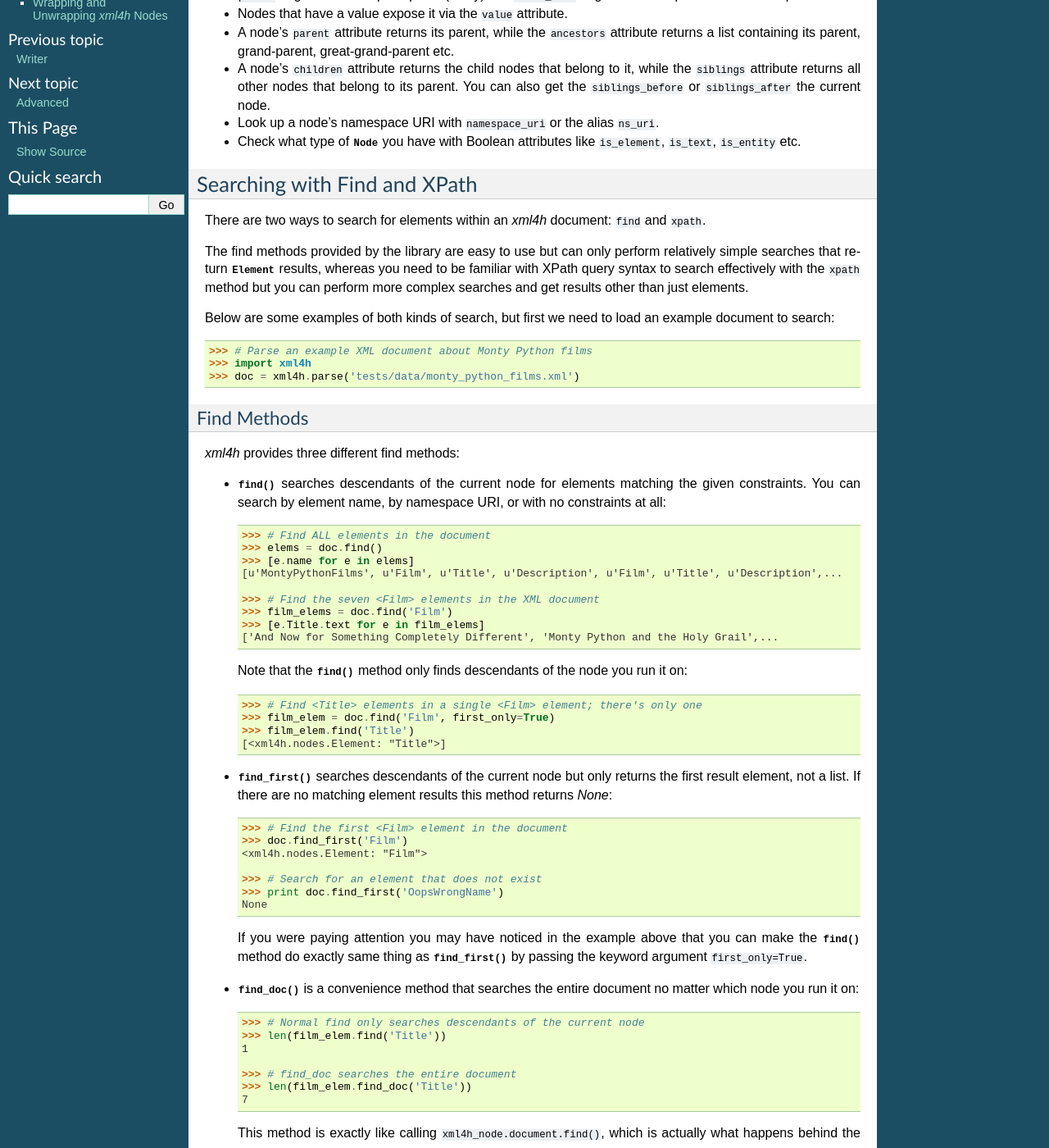
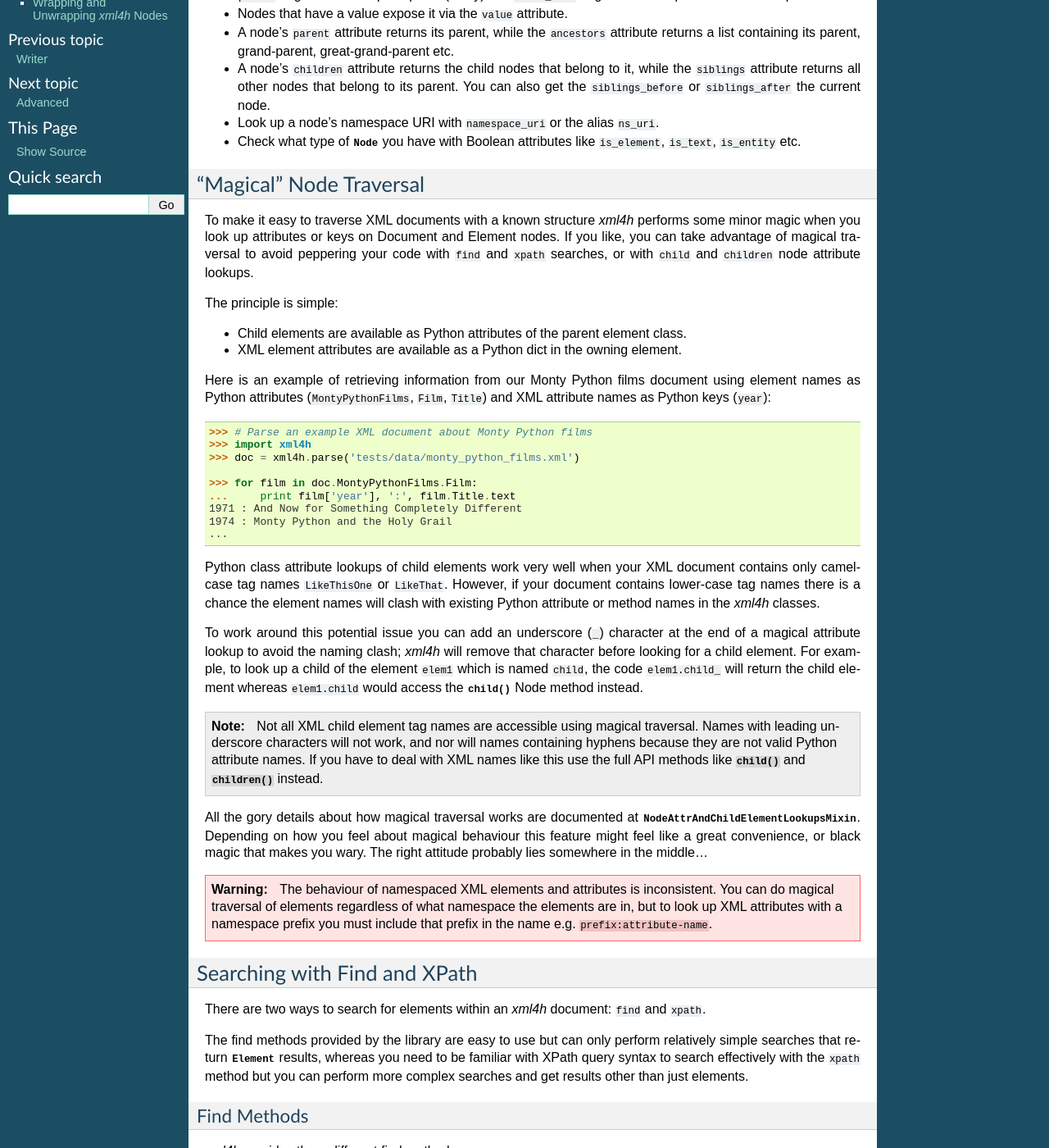
Before and after one commit to jmurty/xml4h, a Sphinx documentation site: the page built from docs/nodes.rst, in a window 1280 px wide and 1400 px high, scrolled down 383 px. Shown: the whole window at 82% size. Built offline with Sphinx 7.4.7, drawn with Linux system fonts in a browser that asks for light colours; some of the changed text lies outside the part shown.

Commit message:
Magical lookup of lowercase elements no long needs trailing underscore
- Trailing underscore no longer required for "magical" traversal of
  all-lowercase child elements. The trailing underscore continues to
  work as before, but now is intended only to avoid name clashes when
  really necessary.
- Updated and improved documentation about magical traversal

```diff
--- a/README.rst
+++ b/README.rst
@@ -53,7 +53,7 @@ Introduction
 ------------
 
 Here is an example of parsing and reading data from an XML document using
-"magic" element and attribute lookups::
+"magical" element and attribute lookups::
 
     >>> import xml4h
     >>> doc = xml4h.parse('tests/data/monty_python_films.xml')
--- a/docs/nodes.rst
+++ b/docs/nodes.rst
@@ -35,6 +35,71 @@ methods for performing common tasks:
   attributes like ``is_element``, ``is_text``, ``is_entity`` etc.
 
 
+.. _magical-node-traversal:
+
+"Magical" Node Traversal
+------------------------
+
+To make it easy to traverse XML documents with a known structure *xml4h*
+performs some minor magic when you look up attributes or keys on Document
+and Element nodes.  If you like, you can take advantage of magical traversal
+to avoid peppering your code with ``find`` and ``xpath`` searches, or with
+``child`` and ``children`` node attribute lookups.
+
+The principle is simple:
+
+- Child elements are available as Python attributes of the parent element
+  class.
+- XML element attributes are available as a Python dict in the owning element.
+
+Here is an example of retrieving information from our Monty Python films
+document using element names as Python attributes (``MontyPythonFilms``,
+``Film``, ``Title``) and XML attribute names as Python keys (``year``)::
+
+    >>> # Parse an example XML document about Monty Python films
+    >>> import xml4h
+    >>> doc = xml4h.parse('tests/data/monty_python_films.xml')
+
+    >>> for film in doc.MontyPythonFilms.Film:
+    ...     print film['year'], ':', film.Title.text  # doctest:+ELLIPSIS
+    1971 : And Now for Something Completely Different
+    1974 : Monty Python and the Holy Grail
+    ...
+
+Python class attribute lookups of child elements work very well when your XML
+document contains only camel-case tag names ``LikeThisOne`` or ``LikeThat``.
+However, if your document contains lower-case tag names there is a chance the
+element names will clash with existing Python attribute or method names in the
+*xml4h* classes.
+
+To work around this potential issue you can add an underscore (``_``)
+character at the end of a magical attribute lookup to avoid the naming clash;
+*xml4h* will remove that character before looking for a child element. For
+example, to look up a child of the element ``elem1`` which is named ``child``,
+the code ``elem1.child_`` will return the child element whereas ``elem1.child``
+would access the :meth:`~xml4h.nodes.Node.child` Node method instead.
+
+.. note::
+   Not all XML child element tag names are accessible using magical traversal.
+   Names with leading underscore characters will not work, and nor will names
+   containing hyphens because they are not valid Python attribute names. If you
+   have to deal with XML names like this use the full API methods like
+   :meth:`~xml4h.nodes.Node.child` and :meth:`~xml4h.nodes.Node.children`
+   instead.
+
+All the gory details about how magical traversal works are documented at
+:class:`~xml4h.nodes.NodeAttrAndChildElementLookupsMixin`.  Depending on how
+you feel about magical behaviour this feature might feel like a great
+convenience, or black magic that makes you wary. The right attitude probably
+lies somewhere in the middle...
+
+.. warning::
+   The behaviour of namespaced XML elements and attributes is inconsistent.
+   You can do magical traversal of elements regardless of what namespace the
+   elements are in, but to look up XML attributes with a namespace prefix
+   you must include that prefix in the name e.g. ``prefix:attribute-name``.
+
+
 Searching with Find and XPath
 -----------------------------
 
@@ -46,13 +111,6 @@ relatively simple searches that return :class:`~xml4h.nodes.Element` results,
 whereas you need to be familiar with XPath query syntax to search effectively
 with the ``xpath`` method but you can perform more complex searches and get
 results other than just elements.
-
-Below are some examples of both kinds of search, but first we need to load
-an example document to search::
-
-      >>> # Parse an example XML document about Monty Python films
-      >>> import xml4h
-      >>> doc = xml4h.parse('tests/data/monty_python_films.xml')
 
 Find Methods
 ............
```
Also changed, not shown: other parts of docs/nodes.rst (+0 -46 lines), 2 other files.
